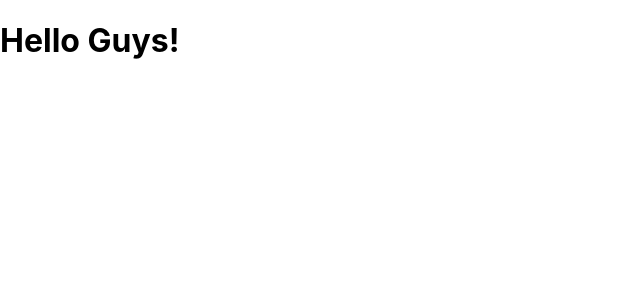
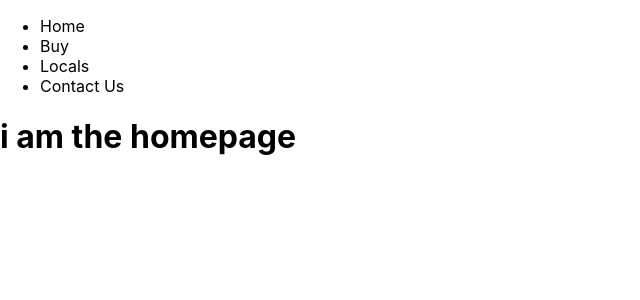
Before and after one commit to Gabriellji/test-sprint, a React (Create React App) app: page / in a window 1280 px wide. Shown: the top 300 px of the page, without its empty margins (0-640 px from the left). Built offline with nearby package versions, Linux system fonts and the light colour scheme.

Commit message:
working navbar done. need to work on style

```diff
--- a/src/components/app/App.js
+++ b/src/components/app/App.js
@@ -1,11 +1,65 @@
-import './App.css';
+import React, { Component } from 'react';
+import "./App.css"
+import {NavbarData} from '../data/NavbarData'
+import Navbar from '../navbar/Navbar'
+import Shop from '../shop/Shop'
+class App extends Component {
 
-function App() {
-  return (
-    <div className="App">
-      <h1>Hello Guys!</h1>
-    </div>
-  );
+  constructor(props) {
+    super(props);
+
+    this.state = {
+      NavbarData,
+      homePage: true,
+      buyPage: false,
+      localsPage: false,
+      contactPage: false,
+    }
+  }
+  navbarToggle = clickedTab => (
+    this.setState({
+      homePage: false,
+      buyPage: false,
+      localsPage: false,
+      contactPage: false,
+      [clickedTab] : true
+    })
+  )
+
+  render() {
+    return (
+      <div>
+        <nav>
+          <ul>
+            {this.state.NavbarData.map((data, index) => (
+              <Navbar key={index} property={data.property} title={data.name} action={this.navbarToggle}/>
+            ))}
+          </ul>
+        </nav>
+
+        {this.state.homePage===true &&
+        <div>
+          <h1>i am the homepage</h1>
+        </div>
+                }
+        {this.state.buyPage===true &&
+        <div className="wholeShop">
+          <Shop/>
+        </div>
+                }
+        {this.state.localsPage===true &&
+        <div>
+          <h1>i am the localsPage</h1>
+        </div>
+                }
+        {this.state.contactPage===true &&
+        <div>
+          <h1>i am the contactPage</h1>
+        </div>
+                }
+      </div>
+    );
+  }
 }
 
 export default App;
--- /dev/null
+++ b/src/components/data/NavbarData.js
@@ -0,0 +1,18 @@
+export const NavbarData = [
+    {
+        name: "Home",
+        property: 'homePage'
+    },
+    {
+        name: "Buy",
+        property: 'buyPage'
+    },
+    {
+        name: "Locals",
+        property: 'localsPage'
+    },
+    {
+        name: "Contact Us",
+        property: 'contactPage'
+    }
+]
--- a/src/components/navbar/Navbar.js
+++ b/src/components/navbar/Navbar.js
@@ -0,0 +1,9 @@
+import React from 'react';
+
+function Navbar(props) {
+    return (
+        <li onClick={() => props.action(props.property)}>{props.title}</li>
+    );
+}
+
+export default Navbar;
--- /dev/null
+++ b/src/components/shop/Shop.js
@@ -0,0 +1,13 @@
+import React, { Component } from 'react';
+
+class Shop extends Component {
+    render() {
+        return (
+            <div>
+                i am the shop!
+            </div>
+        );
+    }
+}
+
+export default Shop;
```
Also changed, not shown: 1 other file (tests, documents, lock files or other folders).
